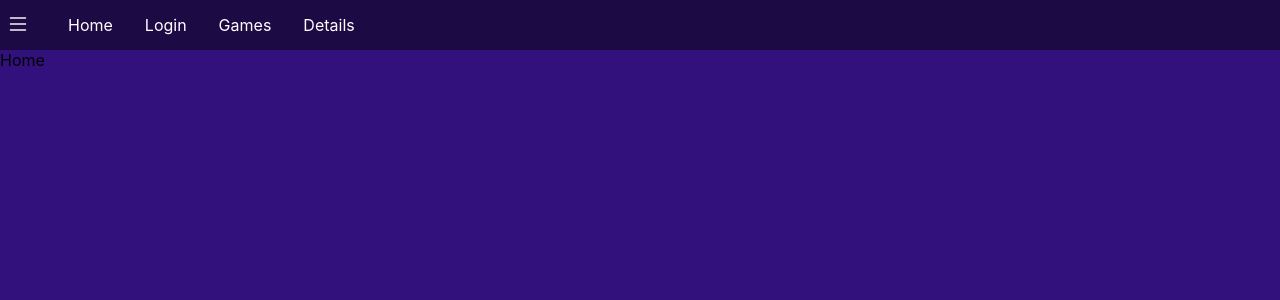
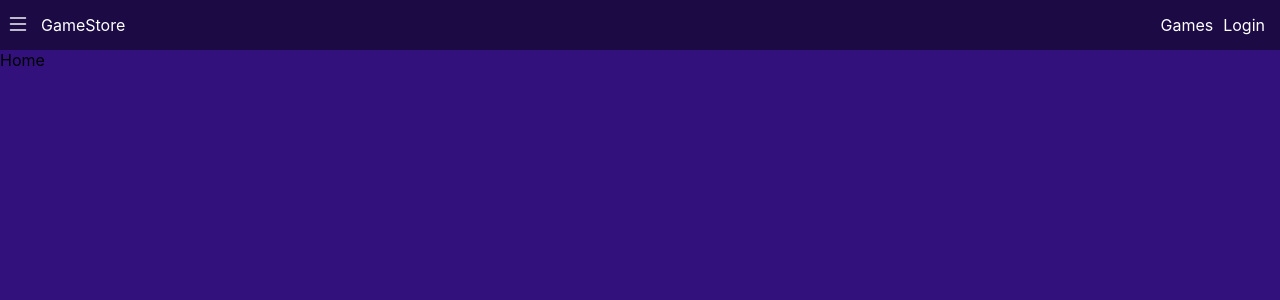
Before and after one commit to CarlosHdz7/gamestore3, a React (Create React App) app: page / in a window 1280 px wide. Shown: the top 300 px of the page. Built offline with nearby package versions, Linux system fonts and the light colour scheme.

Commit message:
💄 Improve navbar ui

```diff
--- a/src/components/navbar/Navbar.scss
+++ b/src/components/navbar/Navbar.scss
@@ -11,6 +11,12 @@
   }
 }
 
+*{
+  // border:1px solid red;
+}
+
+//navbar
+
 .navbar {
   background-color: $dark-purple-color;
   height: 50px;
@@ -18,6 +24,25 @@
   justify-content: start;
   align-items: center;
 }
+
+.navbar-container-options{
+  width: 100%;
+  display: flex;
+  justify-content: space-between;
+  padding-right: 10px;
+}
+
+.navbar-container-item{
+  display: inline-block;
+  text-decoration: none;
+  color: $white-color;
+  padding: 5px;
+}
+
+
+
+
+//sidebar
 
 .nav-link {
   margin-left: 2rem;
@@ -49,7 +74,6 @@
   display: flex;
   justify-content: start;
   align-items: center;
-  // padding: 8px 0px 8px 16px;
   list-style: none;
   height: 50px;
 }
@@ -70,6 +94,16 @@
   background-color: $purple-color;
 }
 
+.nav-text--button{
+  border: none;
+  color: $white-color;
+  background-color: #060b26;
+  padding: 0px;
+  font-size: 20px;
+  margin-bottom: 10px;
+  cursor: pointer;
+}
+
 .nav-menu-items {
   width: 100%;
   padding: 15px;
--- a/src/components/navbar/Navbar.tsx
+++ b/src/components/navbar/Navbar.tsx
@@ -15,27 +15,28 @@ const Navbar = () => {
         <button type="button" className="side-button" onClick={showSideBar}>
           <i className="bi bi-list" />
         </button>
+        <div className="navbar-container-options">
+          <Link className="navbar-container-item" to="/">
+            GameStore
+          </Link>
+          <div>
+            <Link className="navbar-container-item" to="/games">
+              Games
+            </Link>
+            <Link className="navbar-container-item" to="/login">
+              Login
+            </Link>
+          </div>
+        </div>
 
-        <Link className="nav-link" to="/">
-          Home
-        </Link>
-        <Link className="nav-link" to="/login">
-          Login
-        </Link>
-        <Link className="nav-link" to="/games">
-          Games
-        </Link>
-        <Link className="nav-link" to="/games/1">
-          Details
-        </Link>
       </div>
 
       <nav className={sidebar ? 'nav-menu active' : 'nav-menu'}>
+
         <ul className="nav-menu-items">
-          <li role="button" tabIndex={0} className="nav-text" onClick={showSideBar}>
+          <button type="button" className="nav-text--button" onClick={showSideBar}>
             <i className="bi bi-x-lg" />
-          </li>
-
+          </button>
           {SideBarOptions.map((item) => (
             <li className="nav-text">
               <Link to={item.path}>
--- a/src/components/routers/AppRouter.tsx
+++ b/src/components/routers/AppRouter.tsx
@@ -3,6 +3,7 @@ import {
   BrowserRouter as Router,
   Switch,
   Route,
+  Redirect,
 } from 'react-router-dom';
 import Navbar from '../navbar';
 import details from '../pages/details';
@@ -20,6 +21,8 @@ const AppRouter = () => (
           <Route exact path="/games" component={games} />
           <Route exact path="/games/:id" component={details} />
           <Route exact path="/" component={Home} />
+
+          <Redirect to="/" />
         </Switch>
       </div>
     </>
```
